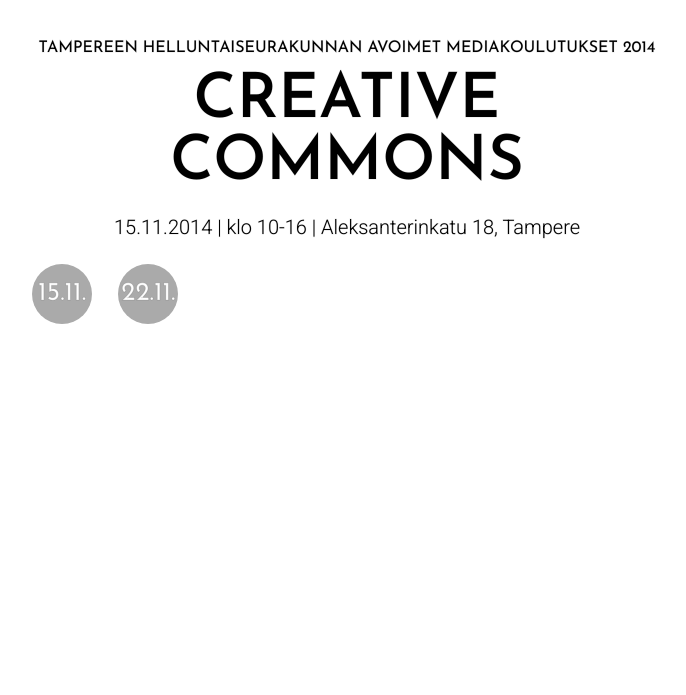
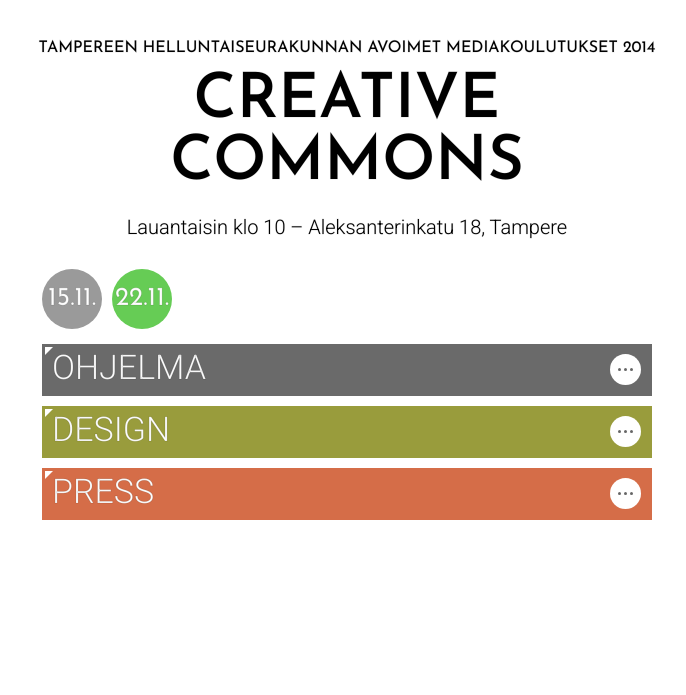
Before and after one commit to Misacorp/creativecommons, a plain HTML site: page index.html in a window 1280 px wide. Shown: the whole page, without its empty margins (278-964 px from the left). Drawn offline with Linux system fonts and the light colour scheme.

Commit message:
Working build

```diff
--- a/index.html
+++ b/index.html
@@ -16,7 +16,7 @@ To change this template use Tools | Templates.
 <div id="title">
     <p class="pretitle">TAMPEREEN HELLUNTAISEURAKUNNAN AVOIMET MEDIAKOULUTUKSET 2014</p>
     <p class="main_title">CREATIVE COMMONS</p>
-    <p class="subtitle">15.11.2014  |  klo 10-16  |  Aleksanterinkatu 18, Tampere</p>
+    <p class="subtitle">Lauantaisin klo 10 – Aleksanterinkatu 18, Tampere</p>
 </div>
 
 <!--        PÄIVÄT ALUSSA, OTSIKON ALLA
@@ -54,7 +54,7 @@ To change this template use Tools | Templates.
                         <div class="smallcircle2"></div>
                         <div class="smallcircle3"></div>
                     </div>
-                    OHJELMA 15.11.
+                    OHJELMA
                 </div>
 
                 <p class="text"><span class="stronk">Tervetuloa osallistumaan koulutuksiin!</span></p>
@@ -123,7 +123,7 @@ To change this template use Tools | Templates.
 </div>
 
 <div class="tab">
-    <input type="radio" id="tab-2" name="tab-group-1">
+    <input type="radio" id="tab-2" name="tab-group-1" checked>
     <label for="tab-2" class="paiva_22">
         <div class="paivamaara">
             22.11.
@@ -140,7 +140,7 @@ To change this template use Tools | Templates.
                         <div class="smallcircle2"></div>
                         <div class="smallcircle3"></div>
                     </div>
-                    OHJELMA 22.11.
+                    OHJELMA
                 </div>
 
                 <p class="text"><span class="stronk">Tervetuloa osallistumaan koulutuksiin!</span></p>
--- a/style.css
+++ b/style.css
@@ -5,6 +5,7 @@
     Description:
     Purpose of the stylesheet follows.
     To change this template use Tools | Templates.
+    http://css-tricks.com/functional-css-tabs-revisited/
 */
 
 root {
@@ -124,7 +125,7 @@ label {
 
     width: 60px;
     height: 60px;
-    background-color: #AAAAAA;
+    background-color: #9A9A9A;
     border-radius: 300px;
 
     font-size: 26px;
@@ -147,9 +148,17 @@ label {
 }
 
 .tab label {
-    display: inline-block;
-    margin: 10px;
-    position: relative;
+    position: absolute;
+    /*left: 19vw;*/
+}
+
+.tab label:hover {
+    /*    TOSI NÄTTI SHADOW
+          box-shadow: inset 2px 2px 0 0 rgba(255,255,255,0.2), 1px 1px 2px 0 rgba(0,0,0,0.5);
+     */
+
+    box-shadow: inset 0 0 0 30px rgba(255,255,0,0.3);
+
 }
 
 .tab [type=radio] {
@@ -166,20 +175,17 @@ label {
 }
 
 
-/*
+
 .paiva_15 {
-    left: 0px;
-    background-color: green;
+    left: 10px;
 }
 
 .paiva_22 {
-    left: 100px;
-    background-color: blue;
-} */
+    left: 80px;
+}
 
 [type=radio]:checked ~ label {
-    background-color: red;
-
+    background-color: #66CC55;
 }
 
 [type=radio]:checked ~ label ~ .content {
```
